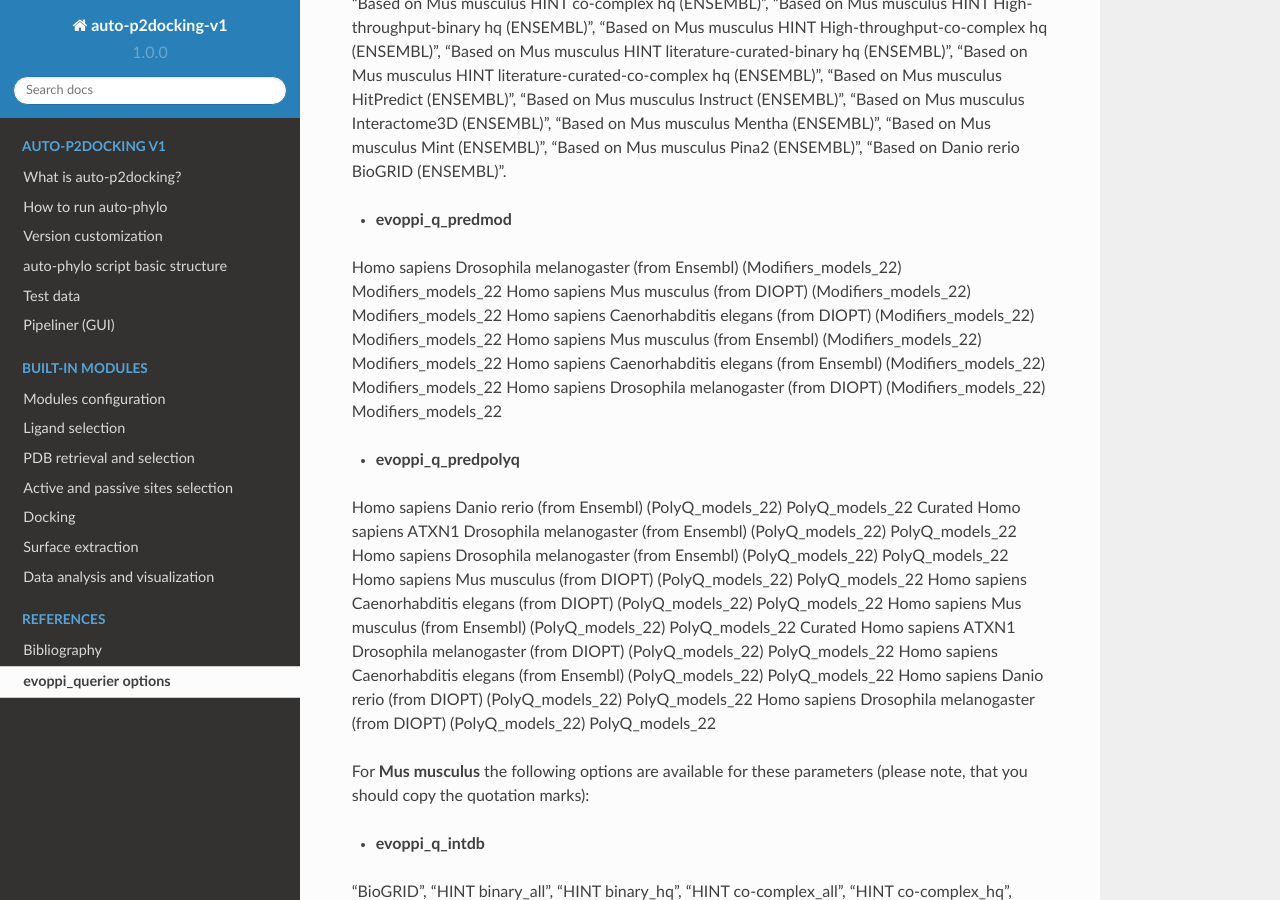
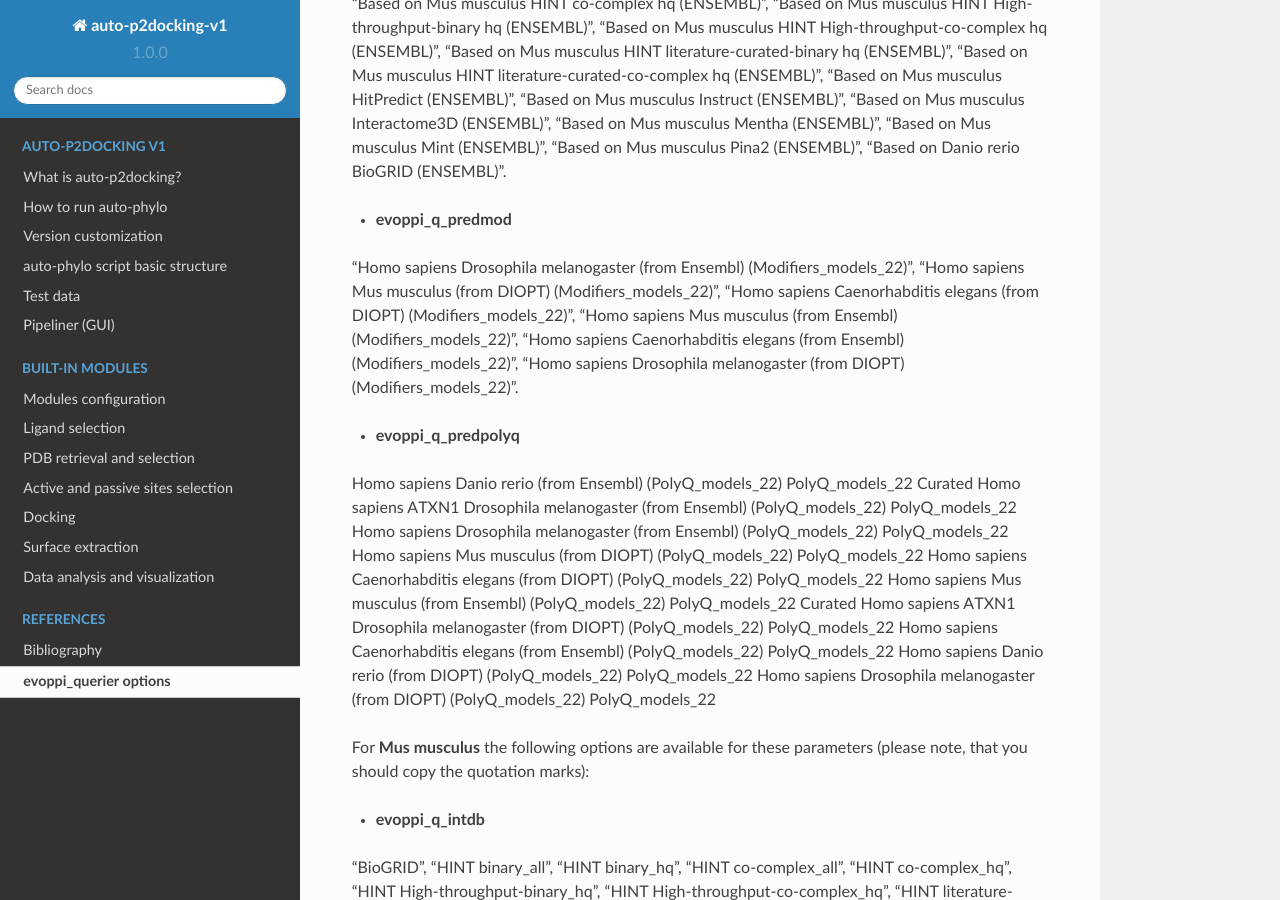
Before and after one commit to pegi3s/auto-p2docking-docs, a Sphinx documentation site: the page built from source/evoppi_querier_options.rst, in a window 1280 px wide and 900 px high, scrolled down 11088 px. Built offline with Sphinx 7.4.7 and the Read the Docs theme 2.0.0, drawn with Linux system fonts in a browser that asks for light colours.

Commit message:
Update evoppi_querier_options.rst

```diff
--- a/source/evoppi_querier_options.rst
+++ b/source/evoppi_querier_options.rst
@@ -152,12 +152,7 @@ For **Homo sapiens** the following options are available for these parameters (p
 
 - **evoppi_q_predmod**
 
-Homo sapiens Drosophila melanogaster (from Ensembl) (Modifiers_models_22)       Modifiers_models_22
-Homo sapiens Mus musculus (from DIOPT) (Modifiers_models_22)    Modifiers_models_22
-Homo sapiens Caenorhabditis elegans (from DIOPT) (Modifiers_models_22)  Modifiers_models_22
-Homo sapiens Mus musculus (from Ensembl) (Modifiers_models_22)  Modifiers_models_22
-Homo sapiens Caenorhabditis elegans (from Ensembl) (Modifiers_models_22)        Modifiers_models_22
-Homo sapiens Drosophila melanogaster (from DIOPT) (Modifiers_models_22) Modifiers_models_22
+"Homo sapiens Drosophila melanogaster (from Ensembl) (Modifiers_models_22)", "Homo sapiens Mus musculus (from DIOPT) (Modifiers_models_22)", "Homo sapiens Caenorhabditis elegans (from DIOPT) (Modifiers_models_22)", "Homo sapiens Mus musculus (from Ensembl) (Modifiers_models_22)", "Homo sapiens Caenorhabditis elegans (from Ensembl) (Modifiers_models_22)", "Homo sapiens Drosophila melanogaster (from DIOPT) (Modifiers_models_22)".
 
 - **evoppi_q_predpolyq**
 
```
